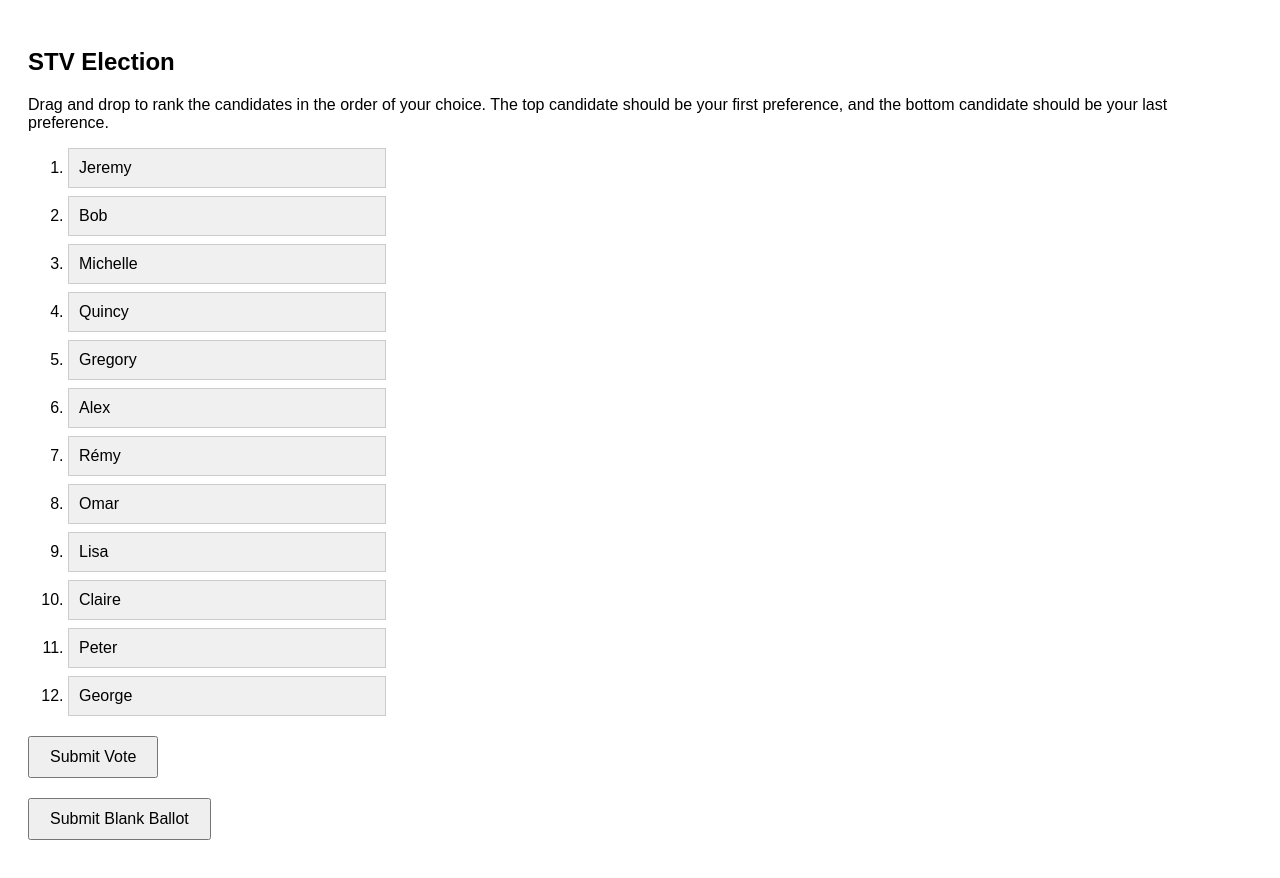
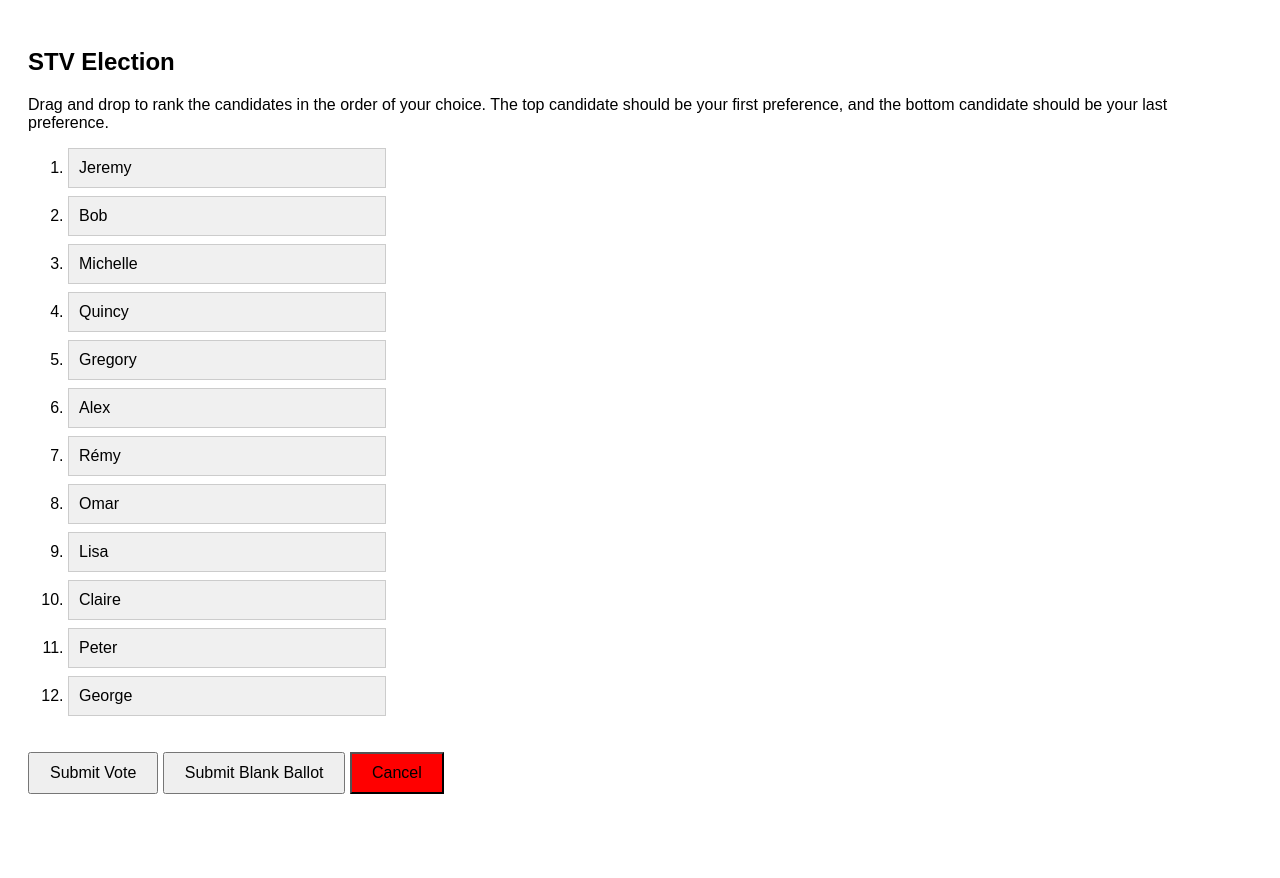
Before and after one commit to davidboers/ranked-voting-client, a plain HTML site: page index.html in a window 1280 px wide. Both pictures are taken after a click on the button "Open Ballot". After the commit the page ends 822 px from the top, so only its background shows below. Drawn offline with nearby package versions, Linux system fonts and the light colour scheme.

Commit message:
Ballot can be closed without casting

```diff
--- a/index.html
+++ b/index.html
@@ -23,8 +23,11 @@
         display: block;
       }
       .submit {
+        padding: 5px 10px;
+      }
+      .button-set,
+      .submit {
         display: inline-block;
-        padding: 5px 10px;
       }
     </style>
   </head>
@@ -66,10 +69,17 @@
         <li class="candidate">Jeremy</li>
       </ol>
 
-      <button onclick="submitVote()">Submit Vote</button>
-      <button onclick="submitBlank()">Submit Blank Ballot</button>
-
-      <p id="responseMessage" style="color: green"></p>
+      <button onclick="submitVote()" class="button-set">Submit Vote</button>
+      <button onclick="submitBlank()" class="button-set">
+        Submit Blank Ballot
+      </button>
+      <button
+        onclick="returnToMenu()"
+        class="button-set"
+        style="background-color: red"
+      >
+        Cancel
+      </button>
     </div>
 
     <script src="index.js"></script>
```
